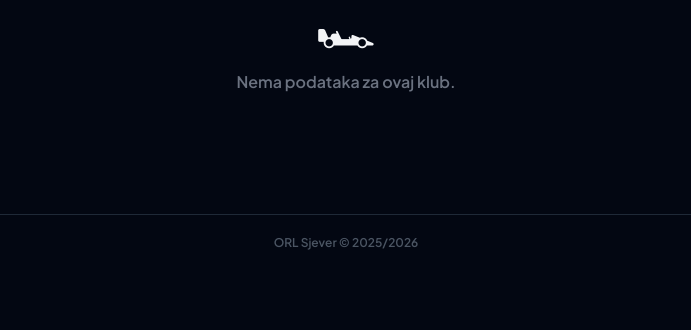
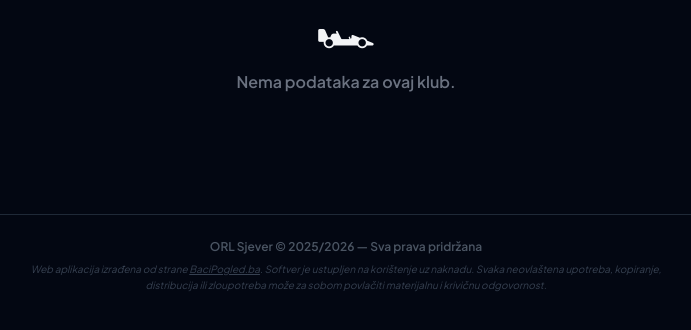
Before and after one commit to nedimlipa/omladinskaliga, a FastAPI app: template app/templates/public_klub.html in a window 1280 px wide. Shown: the part 288-618 px from the top of the page, without its empty margins (294-985 px from the left). Run offline with FastAPI, Linux system fonts and the light colour scheme; the template is opened without the code that fills it, so the values that code supplies are empty; parts of the project's set-up code (start-up, migrations or seed data) failed here and were passed over; some libraries are stand-ins or nearby versions.

Commit message:
feat: add legal notice to public page footers

```diff
--- a/app/templates/public_home.html
+++ b/app/templates/public_home.html
@@ -272,8 +272,9 @@
 </div>
 
 <!-- Footer -->
-<footer class="mt-12 border-t border-gray-200 dark:border-gray-800 px-4 sm:px-6 py-6 text-center">
+<footer class="mt-12 border-t border-gray-200 dark:border-gray-800 px-4 sm:px-6 py-6 text-center space-y-1.5">
   <p class="text-xs text-gray-400 dark:text-gray-600 font-semibold">ORL Sjever &copy; 2025/2026 &mdash; Sva prava pridržana</p>
+  <p class="text-[10px] italic text-gray-300 dark:text-gray-700 max-w-2xl mx-auto leading-relaxed">Web aplikacija izra&#273;ena od strane <a href="https://bacipogled.ba" target="_blank" rel="noopener" class="underline hover:text-gray-400 dark:hover:text-gray-500 transition">BaciPogled.ba</a>. Softver je ustupljen na kori&scaron;tenje uz naknadu. Svaka neovla&scaron;tena upotreba, kopiranje, distribucija ili zloupotreba mo&zcaron;e za sobom povla&#269;iti materijalnu i krivi&#269;nu odgovornost.</p>
 </footer>
 
 <script>
--- a/app/templates/public_klub.html
+++ b/app/templates/public_klub.html
@@ -211,8 +211,9 @@
 
 </div>
 
-<footer class="mt-8 border-t border-gray-200 dark:border-gray-800 px-4 py-5 text-center">
-  <p class="text-xs text-gray-400 dark:text-gray-600 font-semibold">ORL Sjever &copy; 2025/2026</p>
+<footer class="mt-8 border-t border-gray-200 dark:border-gray-800 px-4 py-6 text-center space-y-1.5">
+  <p class="text-xs text-gray-400 dark:text-gray-600 font-semibold">ORL Sjever &copy; 2025/2026 &mdash; Sva prava pridržana</p>
+  <p class="text-[10px] italic text-gray-300 dark:text-gray-700 max-w-2xl mx-auto leading-relaxed">Web aplikacija izra&#273;ena od strane <a href="https://bacipogled.ba" target="_blank" rel="noopener" class="underline hover:text-gray-400 dark:hover:text-gray-500 transition">BaciPogled.ba</a>. Softver je ustupljen na kori&scaron;tenje uz naknadu. Svaka neovla&scaron;tena upotreba, kopiranje, distribucija ili zloupotreba mo&zcaron;e za sobom povla&#269;iti materijalnu i krivi&#269;nu odgovornost.</p>
 </footer>
 
 <script>
--- a/app/templates/public_raspored.html
+++ b/app/templates/public_raspored.html
@@ -236,8 +236,9 @@
 </div>
 
 <!-- Footer -->
-<footer class="mt-8 border-t border-gray-200 dark:border-gray-800 px-4 py-5 text-center">
-  <p class="text-xs text-gray-400 dark:text-gray-600 font-semibold">ORL Sjever &copy; 2025/2026</p>
+<footer class="mt-8 border-t border-gray-200 dark:border-gray-800 px-4 py-6 text-center space-y-1.5">
+  <p class="text-xs text-gray-400 dark:text-gray-600 font-semibold">ORL Sjever &copy; 2025/2026 &mdash; Sva prava pridržana</p>
+  <p class="text-[10px] italic text-gray-300 dark:text-gray-700 max-w-2xl mx-auto leading-relaxed">Web aplikacija izra&#273;ena od strane <a href="https://bacipogled.ba" target="_blank" rel="noopener" class="underline hover:text-gray-400 dark:hover:text-gray-500 transition">BaciPogled.ba</a>. Softver je ustupljen na kori&scaron;tenje uz naknadu. Svaka neovla&scaron;tena upotreba, kopiranje, distribucija ili zloupotreba mo&zcaron;e za sobom povla&#269;iti materijalnu i krivi&#269;nu odgovornost.</p>
 </footer>
 
 {% endif %}
--- a/app/templates/public_tabele.html
+++ b/app/templates/public_tabele.html
@@ -156,8 +156,9 @@
 
 </div>
 
-<footer class="mt-8 border-t border-gray-200 dark:border-gray-800 px-4 py-5 text-center">
-  <p class="text-xs text-gray-400 dark:text-gray-600 font-semibold">ORL Sjever &copy; 2025/2026</p>
+<footer class="mt-8 border-t border-gray-200 dark:border-gray-800 px-4 py-6 text-center space-y-1.5">
+  <p class="text-xs text-gray-400 dark:text-gray-600 font-semibold">ORL Sjever &copy; 2025/2026 &mdash; Sva prava pridržana</p>
+  <p class="text-[10px] italic text-gray-300 dark:text-gray-700 max-w-2xl mx-auto leading-relaxed">Web aplikacija izra&#273;ena od strane <a href="https://bacipogled.ba" target="_blank" rel="noopener" class="underline hover:text-gray-400 dark:hover:text-gray-500 transition">BaciPogled.ba</a>. Softver je ustupljen na kori&scaron;tenje uz naknadu. Svaka neovla&scaron;tena upotreba, kopiranje, distribucija ili zloupotreba mo&zcaron;e za sobom povla&#269;iti materijalnu i krivi&#269;nu odgovornost.</p>
 </footer>
 
 {% endif %}
```
